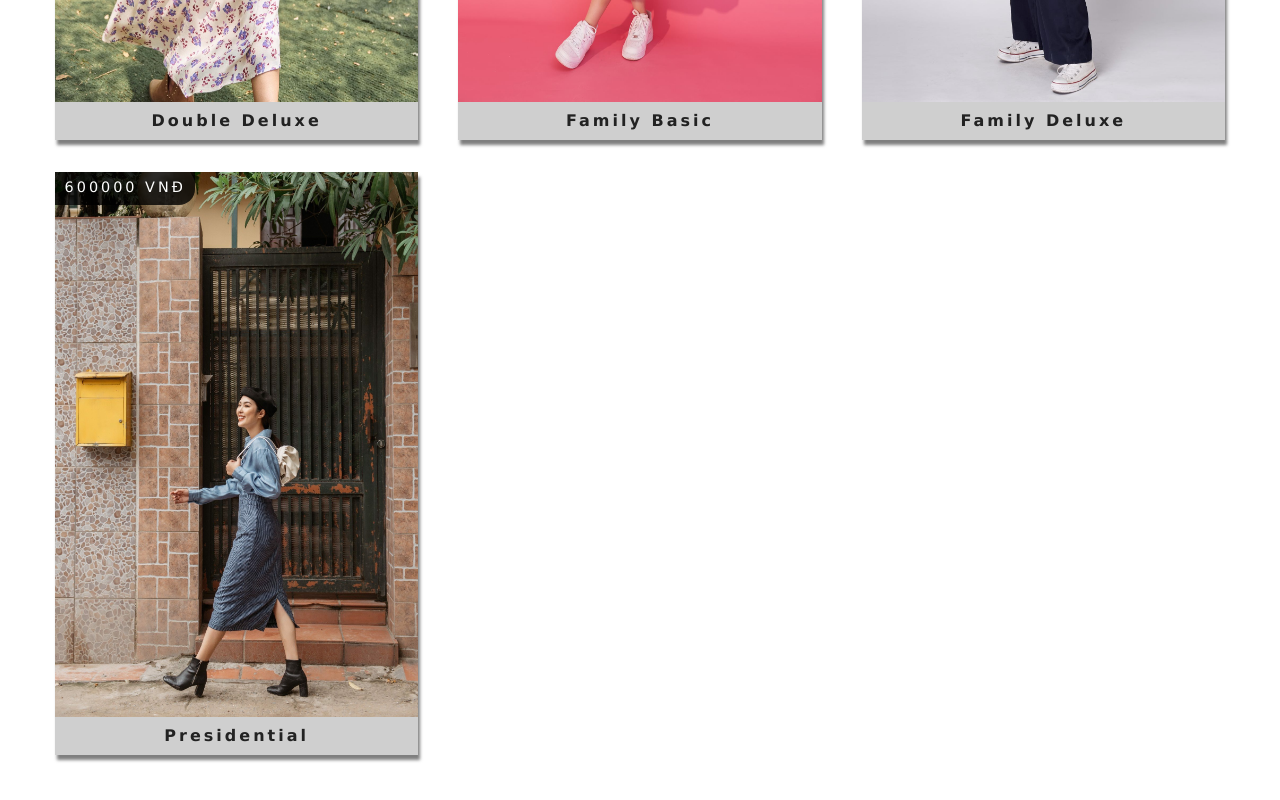
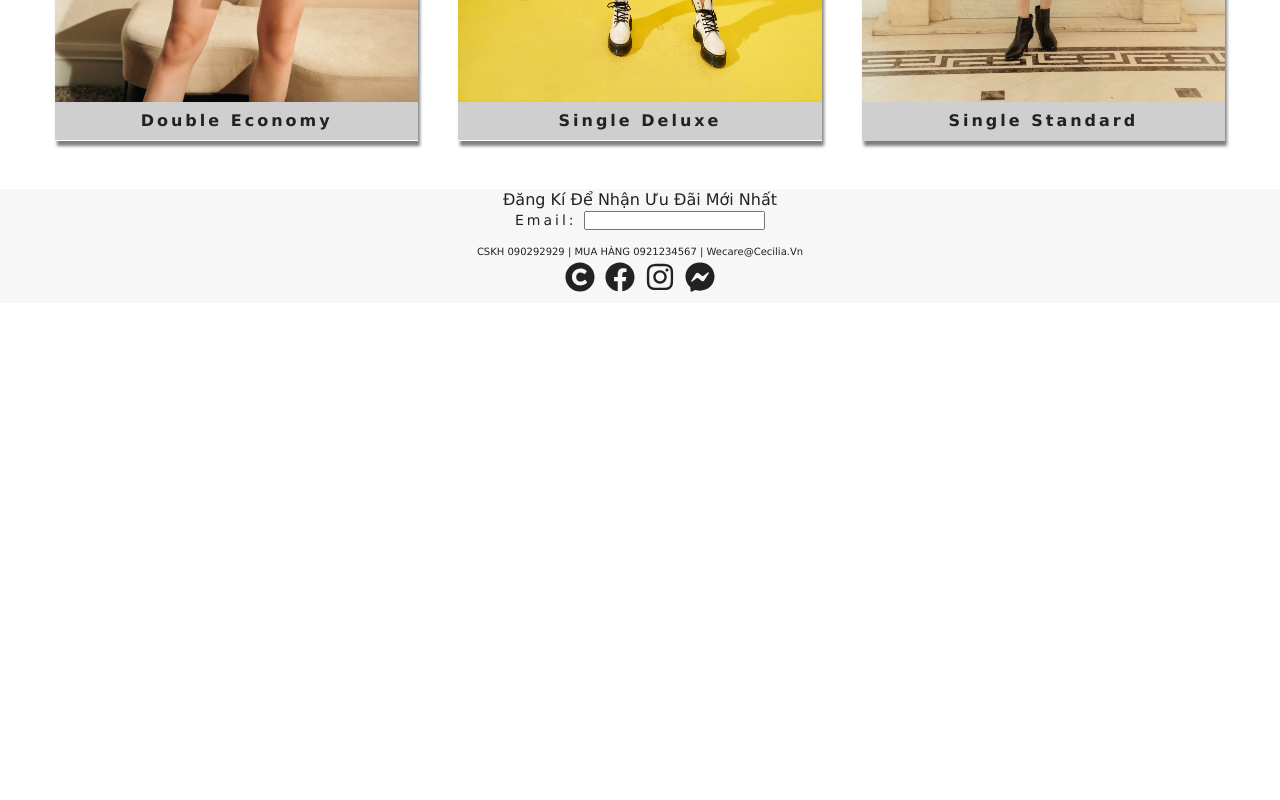
Before and after one commit to nggth/Shop-Reactjs, a React (Create React App) app in the folder my-shop/: page / in a window 1280 px wide. Shown: the part 1826-2626 px from the top of the page. After the commit the page ends 2129 px from the top, so only its background shows below. Built offline with nearby package versions, Linux system fonts and the light colour scheme; what google-maps-react would draw is missing.

Commit message:
Footer-Data

```diff
--- a/my-shop/package.json
+++ b/my-shop/package.json
@@ -6,14 +6,17 @@
     "@testing-library/jest-dom": "^4.2.4",
     "@testing-library/react": "^9.5.0",
     "@testing-library/user-event": "^7.2.1",
+    "coverflow-reactjs": "^1.1.0",
     "google-maps-react": "^2.0.6",
     "prop-types": "^15.7.2",
     "react": "^16.13.1",
+    "react-coverflow": "^0.2.20",
     "react-dom": "^16.13.1",
     "react-icons": "^3.11.0",
     "react-redux": "^7.2.2",
     "react-router-dom": "^5.2.0",
     "react-scripts": "3.4.3",
+    "react-slick": "^0.27.12",
     "redux": "^4.0.5",
     "styled-components": "^5.2.0"
   },
--- a/my-shop/src/App.css
+++ b/my-shop/src/App.css
@@ -253,12 +253,12 @@ h6 {
   grid-row-gap: 0rem;
   grid-column-gap: 20px;
 }
-.service span {
+/* .service span {
   display: inline-block;
   color: var(--primaryColor);
   font-size: 2.5rem;
   margin-bottom: 1.5rem;
-}
+} */
 .services > span{
   font-size: 40px;
 }
@@ -286,6 +286,7 @@ h6 {
 
 .featured-clothes {
   padding: 5rem 0;
+  margin-bottom: -2rem;
 }
 .featured-clothes-center {
   width: 80vw;
@@ -524,3 +525,30 @@ h6 {
   }
 }
 /* end of clothes fitler*/
+
+/* start of footer */
+.footer{
+  text-align: center;
+  background: var(--offWhite);
+}
+.footer > span{
+  font-size: 30px;
+}
+.footer-center {
+  width: 80vw;
+  margin: 0 auto;
+  display: flex;
+  grid-column-gap: 10px;
+}
+@media screen and (min-width: 200px) {
+  .footer-center {
+    width: 80vw;
+    max-width: 150px;
+  }
+}
+@media screen and (min-width: 1200px) {
+  .footer p {
+    width: 100%;
+  }
+}
+/* end of footer */
--- /dev/null
+++ b/my-shop/src/components/Footer.js
@@ -0,0 +1,37 @@
+import React, { Component } from 'react';
+import { FaCopyright, FaFacebook, FaInstagram, FaFacebookMessenger } from "react-icons/fa";
+
+export default class Footer extends Component {
+    state={
+      footer:[
+        {icon:<FaCopyright/>},
+        {icon:<FaFacebook/>},
+        {icon:<FaInstagram/>},
+        {icon:<FaFacebookMessenger/>}
+      ]
+    }
+    render() {
+        return (
+            <section className="footer" >
+              <div class="form-group text-footer">
+                <span style={{fontSize:'16px'}}>Đăng kí để nhận ưu đãi mới nhất</span>
+                <span style={{fontSize:'14px'}}>
+                <label>Email: <input type="text"/></label>
+                </span>
+                <span style={{fontSize:'10px'}}>CSKH 090292929 | MUA HÀNG 0921234567 | wecare@Cecilia.vn</span>
+              </div>
+
+               <div className="footer-center">
+                   {this.state.footer.map((item, index) =>{
+                       return <article key={index} className="footer">
+                           <span>{item.icon} </span>
+                       </article>
+                   }
+                   )}
+               </div>
+
+            </section>
+
+        );
+    }
+}
--- a/my-shop/src/data.js
+++ b/my-shop/src/data.js
@@ -40,7 +40,7 @@ const data = [
       id: "1"
     },
     fields: {
-      name: "Checked skirt",
+      name: "single economy",
       slug: "single-economy",
       type: "single",
       price: 100000,
@@ -262,7 +262,7 @@ const data = [
       price: 580000,
       sizeM: true,
       sizeL: false,
-      featured: false,
+      featured: true,
       description:
         "The Zarina Collared Dress is the perfect casual yet cute dress for fall! In a beautiful olive green color, this babydoll style dress features a collar and button up front.",
       extras: [
@@ -422,7 +422,7 @@ const data = [
       price: 400000,
       sizeM: true,
       sizeL: true,
-      featured: true,
+      featured: false,
       description:
         "Nothing to wear isn't in our vocabulary anymore. Be the reason you get up in the morning, and whatever you do; wear the dress. The Bonneville Hills Maxi is everything velvet and bold. ",
       extras: [
@@ -525,7 +525,7 @@ const data = [
       price: 150000,
       sizeM: false,
       sizeL: true,
-      featured: true,
+      featured: false,
       description:
         "Taylor Jane would be a beautiful everyday dress or a stunning dress for a special event. The combination of modest elegance, comfort, and class will have you turning to this wrap maxi dress for all occasions and anything in between!",
       extras: [
@@ -635,7 +635,7 @@ const data = [
       price: 500000,
       sizeM: true,
       sizeL: false,
-      featured: true,
+      featured: false,
       description:
         "Back, and beautiful as ever, the Taylor Jane is here to keep you trendy and comfortable during any season! A gathered elastic waist with a working tie, paired with short, cuffed sleeves.",
       extras: [
@@ -688,7 +688,7 @@ const data = [
       price: 600000,
       sizeM: false,
       sizeL: true,
-      featured: true,
+      featured: false,
       description:
         "Let's be honest, this dress is for anyone with a love for comfy, cute, and fall! This golden-orange dress features a drawstring waist tie, hip pockets, and long sleeves. ",
       extras: [
@@ -1059,7 +1059,7 @@ const data = [
       price: 350000,
       sizeM: true,
       sizeL: false,
-      featured: false,
+      featured: true,
       description:
         "Just like listening to the radio in the morning, this dress is a habit and a must! The Radio Washed Shift Dress comes in two favorite colors, coral and charcoal.",
       extras: [
@@ -1327,7 +1327,7 @@ const data = [
     fields: {
       name: "presidential",
       slug: "presidential-cloth",
-      type: "single",
+      type: "presidential",
       price: 250000,
       sizeM: true,
       sizeL: true,
@@ -1436,7 +1436,7 @@ const data = [
     },
     fields: {
       name: "single standard",
-      slug: "presidential-cloth",
+      slug: "single-standard",
       type: "single",
       price: 300000,
       sizeM: true,
@@ -1606,7 +1606,7 @@ const data = [
       price: 650000,
       sizeM: true,
       sizeL: false,
-      featured: false,
+      featured: true,
       description:
         "It's all in the details! Our Lover Detail Dress features dainty embroidery detailing, a cinched waist, and side pockets. This is the dress of our dreams, it's almost too good to be true! This is definitely a piece that will quickly become a favorite in your closet. ",
       extras: [
@@ -1649,6 +1649,6 @@ const data = [
         }
       ]
     }
-  },
+  }
 ];
 export default data;
--- a/my-shop/src/pages/Home.js
+++ b/my-shop/src/pages/Home.js
@@ -1,6 +1,8 @@
 import React from 'react';
 import Hero from "../components/Hero";
 import Banner from '../components/Banner';
+import Footer from '../components/Footer';
+
 import {Link} from 'react-router-dom';
 import Services from '../components/Services';
 import FeaturedClothes from '../components/FeaturedClothes';
@@ -17,6 +19,7 @@ const home = () => {
         </Hero>
         <Services />
         <FeaturedClothes />
+        <Footer/>
     </>
     );
 };
```
Also changed, not shown: my-shop/src/serviceWorker.js (added, +135 -0 lines), 1 other file (tests, documents, lock files or other folders).
